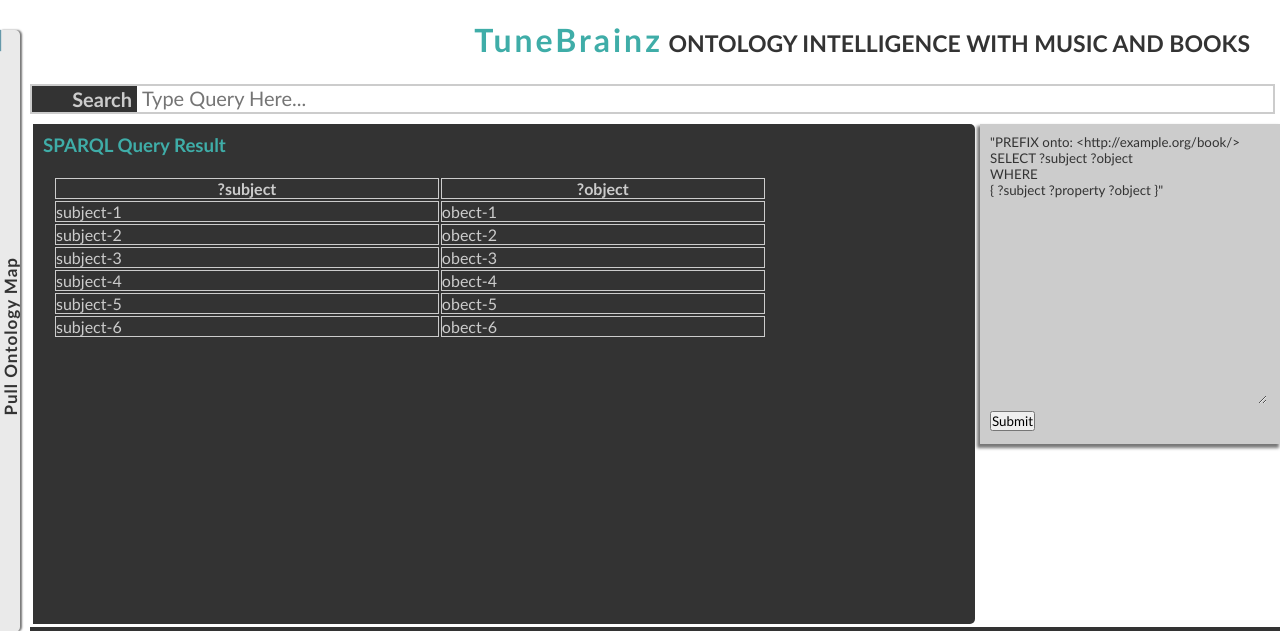
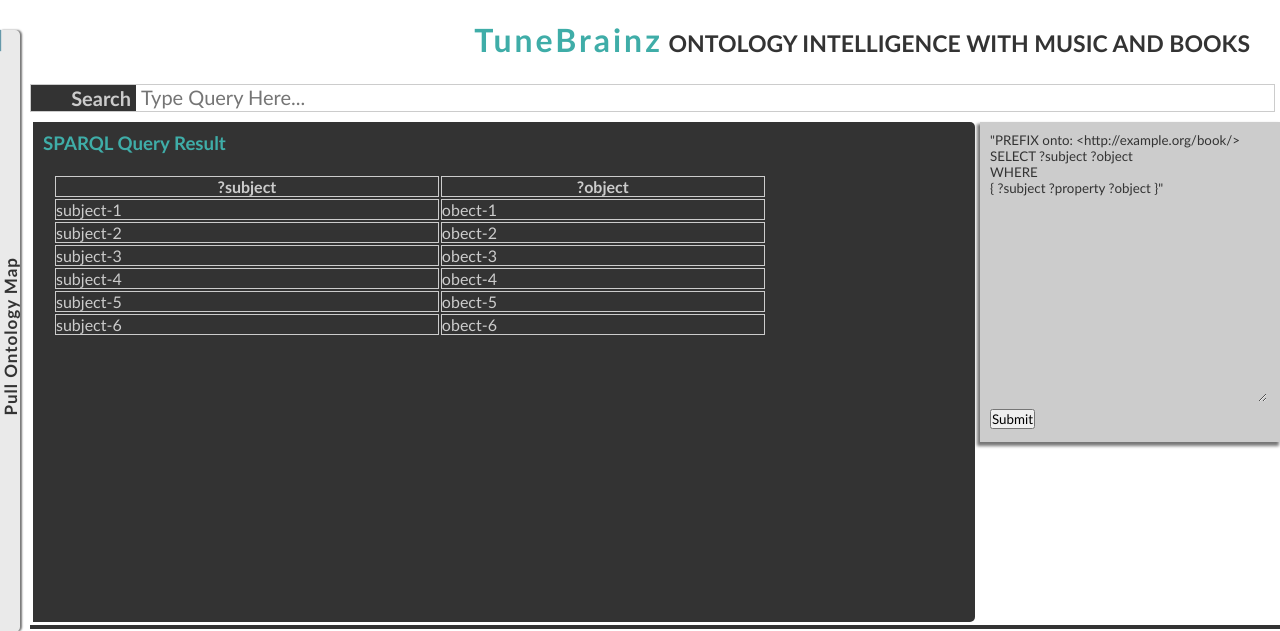
Before and after one commit to devs4v/TuneBrainz, a PHP site: page /index2.php in a window 1280 px wide. Shown: the top 631 px of the page. Run offline with PHP 8.4, Linux system fonts and the light colour scheme.

Commit message:
Search box border 2px to 1px

```diff
--- a/main.css
+++ b/main.css
@@ -148,7 +148,7 @@ filter: progid:DXImageTransform.Microsoft.BasicImage(rotation=3);
 	padding: 0px;
 	margin: 0px;
 	margin-right: 5px;
-	border: 2px solid #ccc;
+	border: 1px solid #ccc;
 /*	box-shadow: 0 0 1px 1px #eee;*/
 	font-size: 20px;
 /*	font-family: verdana, sans-serif;*/
@@ -180,7 +180,7 @@ filter: progid:DXImageTransform.Microsoft.BasicImage(rotation=3);
 /*	background-color: #E8E8E8;
 	box-shadow: 0 0 1px 1px #E0E0E0;
 	border-bottom: 2px solid #111;*/
-	border:2px solid #3fada8;
+	border:1px solid #3fada8;
 }
 #stage{
 /*	background-color: #ccc;*/
```
